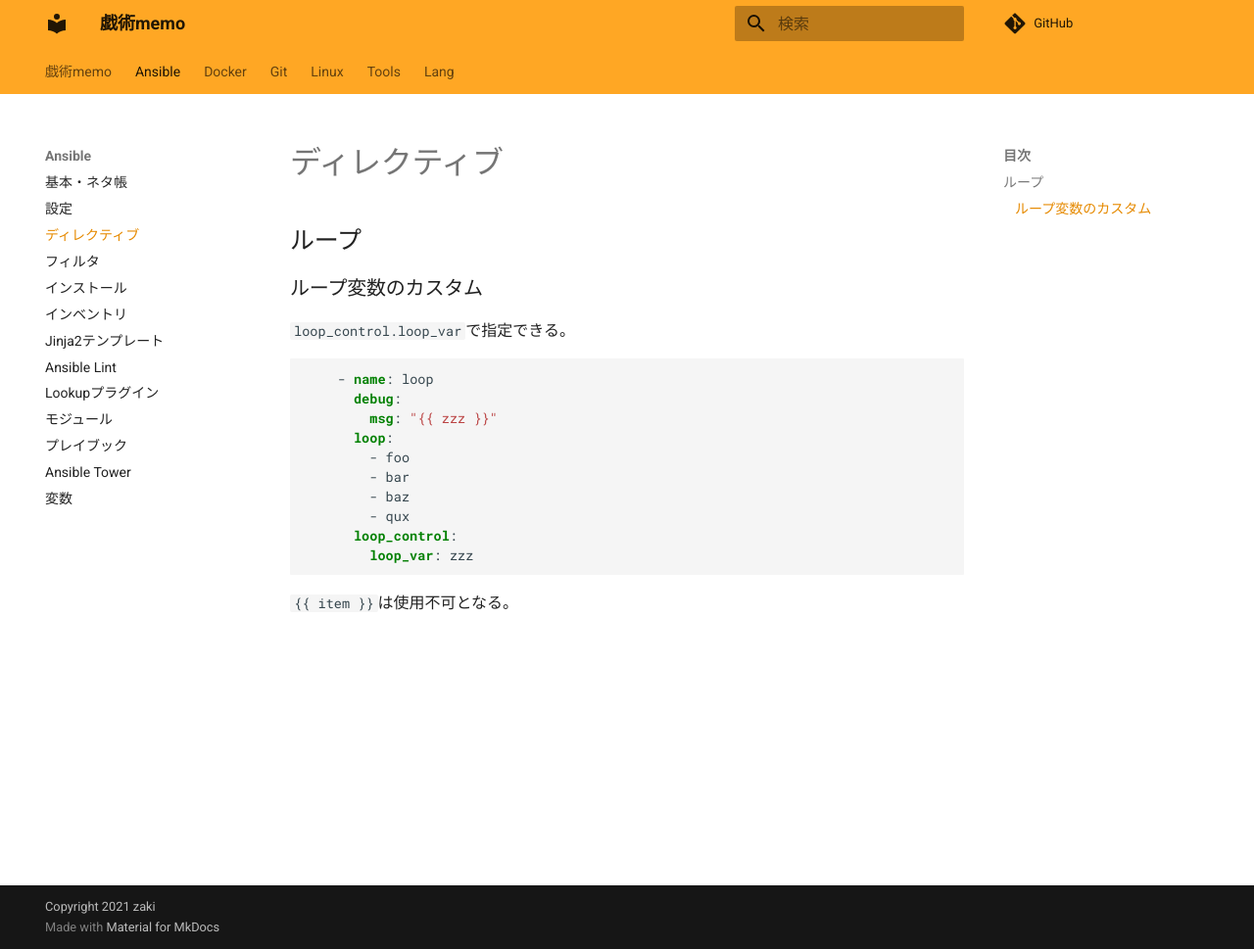
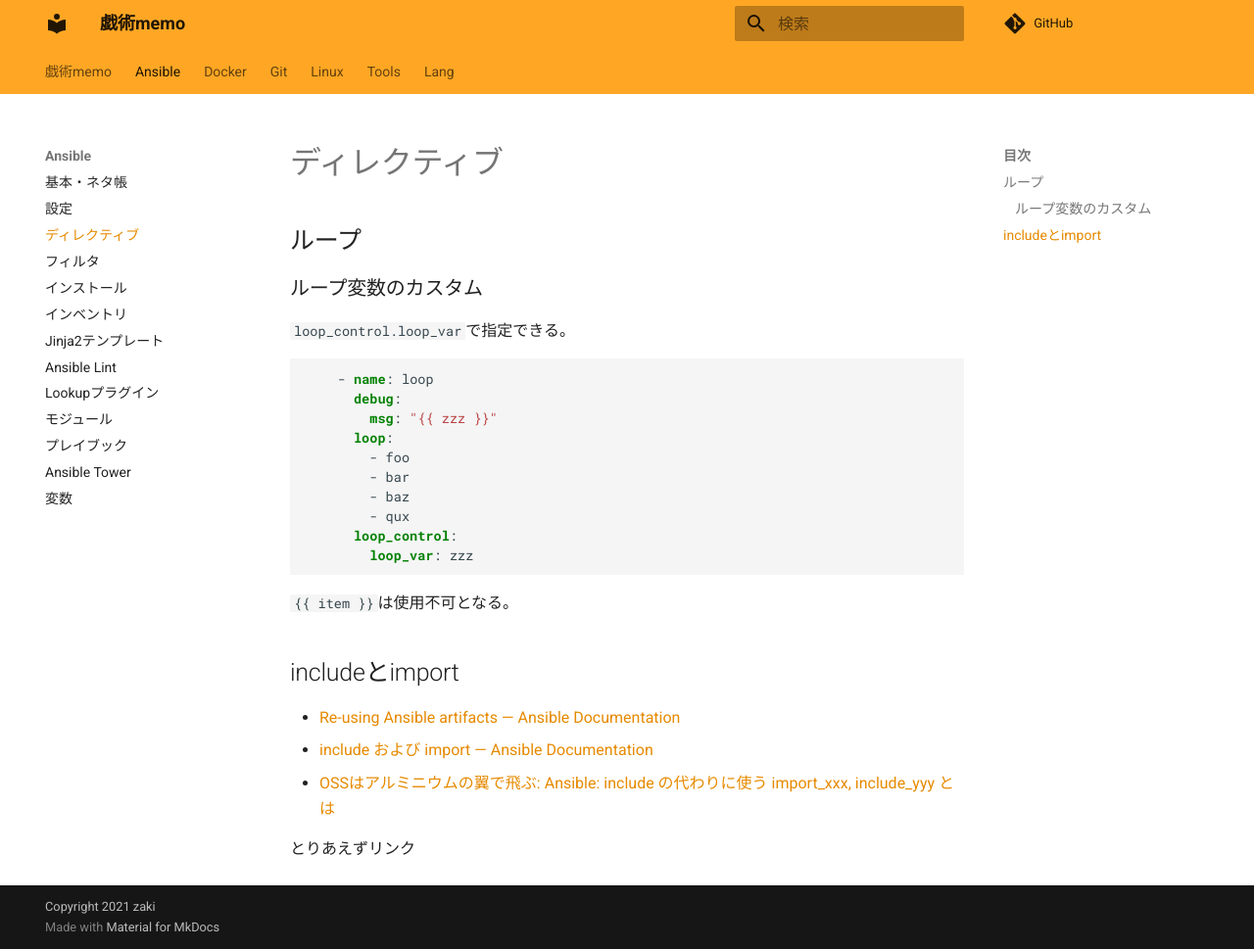
Before and after one commit to zaki-lknr/docs, an MkDocs documentation site: the page built from docs/Ansible/directives.md, in a window 1280 px wide and 969 px high. Shown: the whole window at 98% size. Built offline with MkDocs 1.6.1 and Material for MkDocs 9.7.7, drawn with Linux system fonts in a browser that asks for light colours; comment, search, counter and statistics services are not loaded.

Commit message:
add: ansible/directives: includeとimport 参考リンク

````diff
--- a/docs/Ansible/directives.md
+++ b/docs/Ansible/directives.md
@@ -20,3 +20,11 @@
 ```
 
 `{{ item }}`は使用不可となる。
+
+## includeとimport
+
+- [Re-using Ansible artifacts — Ansible Documentation](https://docs.ansible.com/ansible/latest/user_guide/playbooks_reuse.html)
+- [include および import — Ansible Documentation](https://docs.ansible.com/ansible/2.9_ja/user_guide/playbooks_reuse_includes.html)
+- [OSSはアルミニウムの翼で飛ぶ: Ansible: include の代わりに使う import_xxx, include_yyy とは](http://aikotobaha.blogspot.com/2017/12/ansible-include-importxxx-includeyyy.html)
+
+とりあえずリンク
````
